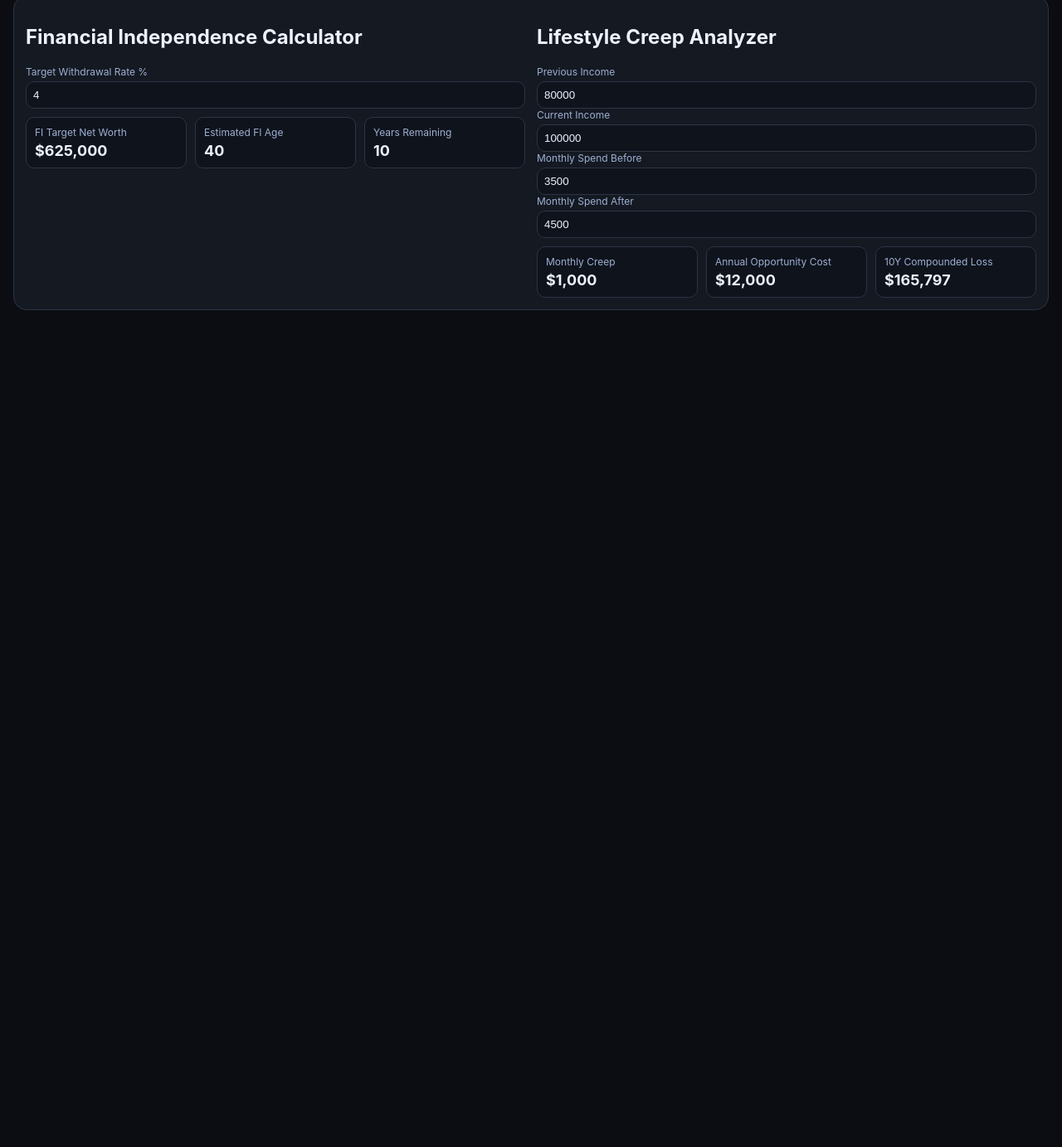
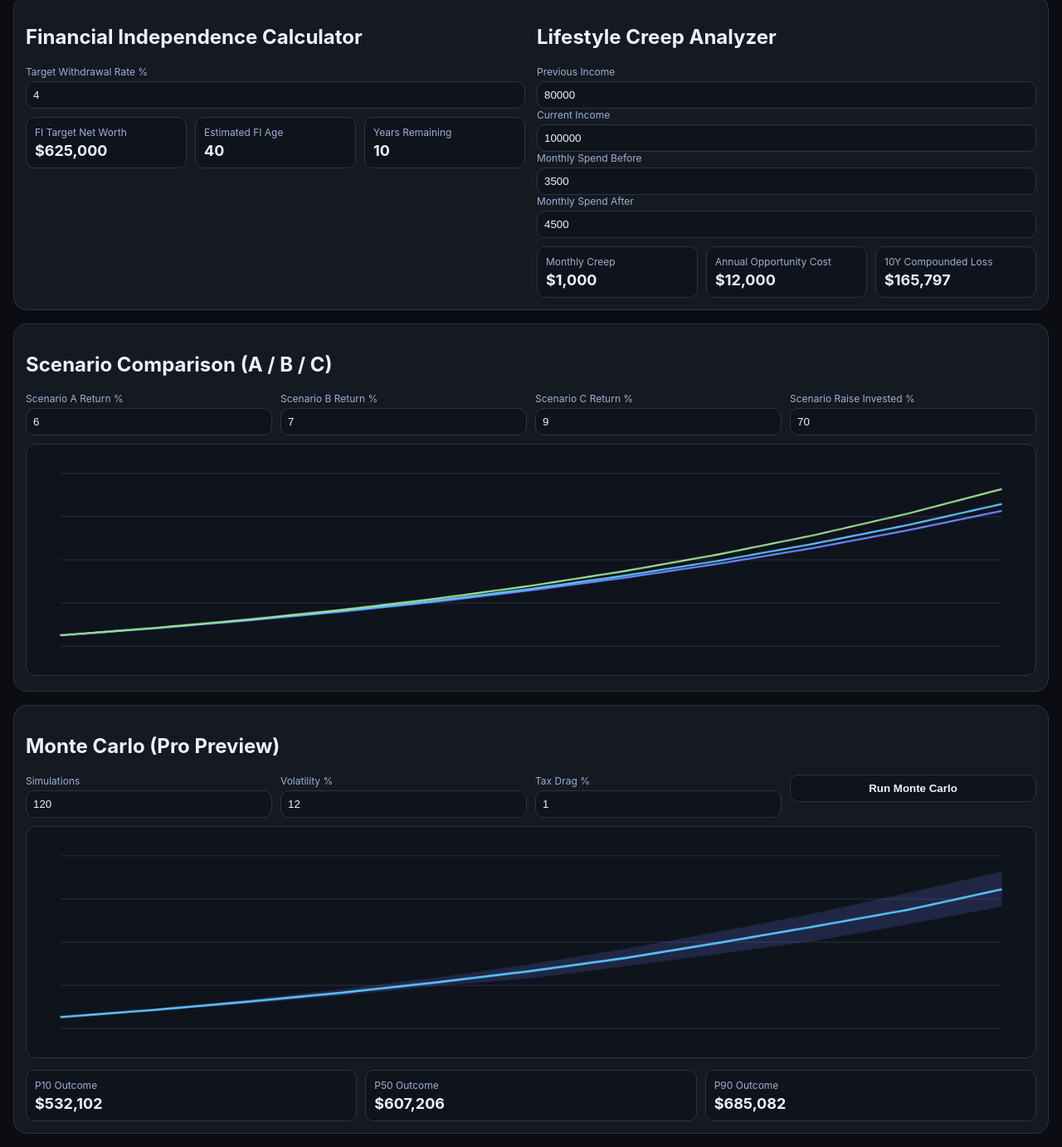
Before and after one commit to GabeTHEGreat777/Project-App-Finance, a plain HTML site: page index.html in a window 1280 px wide. Shown: the part 725-2108 px from the top of the page at 83% size. Before the commit the page ends 1115 px from the top, so only its background shows below. Drawn offline with Linux system fonts and the light colour scheme.

Commit message:
feat: add WealthArc scenario comparison and Monte Carlo preview

```diff
--- a/app.js
+++ b/app.js
@@ -1,27 +1,29 @@
 const $ = id => document.getElementById(id);
-const ids = ['netWorth','income','saveRate','raisePct','raiseInvestPct','returnPct','inflationPct','horizon','wr','prevIncome','currIncome','spendBefore','spendAfter'];
-ids.forEach(id=>$(id).addEventListener('input', render));
+const ids = ['netWorth','income','saveRate','raisePct','raiseInvestPct','returnPct','inflationPct','horizon','wr','prevIncome','currIncome','spendBefore','spendAfter','retA','retB','retC','scenarioInvest','sims','volatility','taxDrag'];
+ids.forEach(id=>$(id)?.addEventListener('input', render));
+$('runMonte')?.addEventListener('click', runMonteCarlo);
 
 function currency(n){return `$${Math.round(n).toLocaleString()}`}
 
-function project({years,nw,income,saveRate,raisePct,raiseInvestPct,ret,infl}){
+function project({years,nw,income,saveRate,raisePct,raiseInvestPct,ret,infl,taxDrag=0}){
   const d=[nw], l=[nw];
   let di=nw, li=nw, inc=income;
+  const effectiveRet=Math.max(-20, ret-taxDrag);
   for(let y=1;y<=years;y++){
     const baseSave=inc*(saveRate/100);
     const raise=inc*(raisePct/100);
     const investRaise=raise*(raiseInvestPct/100);
     const driftRaise=raise-investRaise;
-    di = di*(1+ret/100) + baseSave + investRaise;
-    li = li*(1+ret/100) + baseSave - driftRaise;
+    di = di*(1+effectiveRet/100) + baseSave + investRaise;
+    li = li*(1+effectiveRet/100) + baseSave - driftRaise;
     d.push(di); l.push(li);
     inc *= (1 + infl/100 + raisePct/100);
   }
   return {d,l};
 }
 
-function drawChart(d,l){
-  const c=$('chart'),ctx=c.getContext('2d');
+function drawTwoLineChart(canvasId,d,l,colorA='#6a88ff',colorB='#c35c76'){
+  const c=$(canvasId),ctx=c.getContext('2d');
   const w=c.width,h=c.height,p=40;
   ctx.clearRect(0,0,w,h);
   const max=Math.max(...d,...l)*1.1;
@@ -31,8 +33,8 @@ function drawChart(d,l){
   ctx.strokeStyle='#2d3444';ctx.lineWidth=1;
   for(let i=0;i<5;i++){const yy=p+i*(h-2*p)/4;ctx.beginPath();ctx.moveTo(p,yy);ctx.lineTo(w-p,yy);ctx.stroke();}
 
-  ctx.beginPath(); ctx.moveTo(x(0),y(d[0])); d.forEach((v,i)=>ctx.lineTo(x(i),y(v))); ctx.strokeStyle='#6a88ff'; ctx.lineWidth=3; ctx.stroke();
-  ctx.beginPath(); ctx.moveTo(x(0),y(l[0])); l.forEach((v,i)=>ctx.lineTo(x(i),y(v))); ctx.strokeStyle='#c35c76'; ctx.lineWidth=3; ctx.stroke();
+  ctx.beginPath(); ctx.moveTo(x(0),y(d[0])); d.forEach((v,i)=>ctx.lineTo(x(i),y(v))); ctx.strokeStyle=colorA; ctx.lineWidth=3; ctx.stroke();
+  ctx.beginPath(); ctx.moveTo(x(0),y(l[0])); l.forEach((v,i)=>ctx.lineTo(x(i),y(v))); ctx.strokeStyle=colorB; ctx.lineWidth=3; ctx.stroke();
 
   ctx.beginPath();
   d.forEach((v,i)=> i===0?ctx.moveTo(x(i),y(v)):ctx.lineTo(x(i),y(v)));
@@ -40,22 +42,82 @@ function drawChart(d,l){
   ctx.closePath(); ctx.fillStyle='rgba(92,195,255,0.15)'; ctx.fill();
 }
 
+function drawScenarioChart(series){
+  const c=$('scenarioChart'),ctx=c.getContext('2d');
+  const w=c.width,h=c.height,p=40;
+  ctx.clearRect(0,0,w,h);
+  const all=series.flatMap(s=>s.values);
+  const max=Math.max(...all)*1.1;
+  const len=series[0].values.length;
+  const x=i=>p+i*(w-2*p)/(len-1);
+  const y=v=>h-p-(v/max)*(h-2*p);
+  ctx.strokeStyle='#2d3444';ctx.lineWidth=1;
+  for(let i=0;i<5;i++){const yy=p+i*(h-2*p)/4;ctx.beginPath();ctx.moveTo(p,yy);ctx.lineTo(w-p,yy);ctx.stroke();}
+
+  series.forEach(s=>{
+    ctx.beginPath();
+    ctx.moveTo(x(0),y(s.values[0]));
+    s.values.forEach((v,i)=>ctx.lineTo(x(i),y(v)));
+    ctx.strokeStyle=s.color;ctx.lineWidth=2.5;ctx.stroke();
+  });
+}
+
+function percentile(arr,p){
+  const a=[...arr].sort((x,y)=>x-y);
+  const idx=(a.length-1)*p;
+  const lo=Math.floor(idx), hi=Math.ceil(idx);
+  if(lo===hi) return a[lo];
+  return a[lo] + (a[hi]-a[lo])*(idx-lo);
+}
+
+function drawMonteChart(points){
+  const c=$('monteChart'),ctx=c.getContext('2d');
+  const w=c.width,h=c.height,p=40;
+  ctx.clearRect(0,0,w,h);
+  const max=Math.max(...points.p10,...points.p50,...points.p90)*1.1;
+  const len=points.p50.length;
+  const x=i=>p+i*(w-2*p)/(len-1);
+  const y=v=>h-p-(v/max)*(h-2*p);
+
+  ctx.strokeStyle='#2d3444';ctx.lineWidth=1;
+  for(let i=0;i<5;i++){const yy=p+i*(h-2*p)/4;ctx.beginPath();ctx.moveTo(p,yy);ctx.lineTo(w-p,yy);ctx.stroke();}
+
+  ctx.beginPath();
+  points.p90.forEach((v,i)=> i===0?ctx.moveTo(x(i),y(v)):ctx.lineTo(x(i),y(v)));
+  for(let i=points.p10.length-1;i>=0;i--) ctx.lineTo(x(i),y(points.p10[i]));
+  ctx.closePath(); ctx.fillStyle='rgba(106,136,255,0.18)'; ctx.fill();
+
+  ctx.beginPath(); ctx.moveTo(x(0),y(points.p50[0])); points.p50.forEach((v,i)=>ctx.lineTo(x(i),y(v))); ctx.strokeStyle='#5cc3ff'; ctx.lineWidth=3; ctx.stroke();
+}
+
+function baseInputs(){
+  return {
+    nw:+$('netWorth').value||0,
+    income:+$('income').value||0,
+    saveRate:+$('saveRate').value||0,
+    raisePct:+$('raisePct').value||0,
+    raiseInvestPct:+$('raiseInvestPct').value||0,
+    ret:+$('returnPct').value||0,
+    infl:+$('inflationPct').value||0,
+    years:+$('horizon').value||10,
+  }
+}
+
 function render(){
-  const nw=+$('netWorth').value||0, income=+$('income').value||0, saveRate=+$('saveRate').value||0;
-  const raisePct=+$('raisePct').value||0, raiseInvestPct=+$('raiseInvestPct').value||0, ret=+$('returnPct').value||0;
-  const infl=+$('inflationPct').value||0, years=+$('horizon').value||10, wr=+$('wr').value||4;
+  const b=baseInputs();
+  const wr=+$('wr').value||4;
 
-  const {d,l}=project({years,nw,income,saveRate,raisePct,raiseInvestPct,ret,infl});
-  drawChart(d,l);
+  const {d,l}=project({...b});
+  drawTwoLineChart('chart',d,l);
 
   const driftCost = d[d.length-1]-l[l.length-1];
   $('driftCost').textContent=currency(driftCost);
 
-  const ten=project({years:10,nw,income,saveRate,raisePct,raiseInvestPct,ret,infl});
+  const ten=project({...b,years:10});
   $('delta10').textContent = currency(ten.d[10]-ten.l[10]);
 
-  const annualSave=income*(saveRate/100);
-  const fiTarget=annualSave/(wr/100);
+  const annualSave=b.income*(b.saveRate/100);
+  const fiTarget=annualSave/(wr/100||0.04);
   $('fiTarget').textContent=currency(fiTarget);
 
   const currAge=30;
@@ -64,15 +126,62 @@ function render(){
   $('fiAge').textContent=fiAge;
   $('yearsRemain').textContent= fiIndex===-1 ? '>10' : String(fiIndex);
 
-  const prev=+$('prevIncome').value||0,curr=+$('currIncome').value||0;
   const sb=+$('spendBefore').value||0,sa=+$('spendAfter').value||0;
   const monthlyCreep=Math.max(0,sa-sb);
   $('monthlyCreep').textContent=currency(monthlyCreep);
   const annualCost=monthlyCreep*12;
   $('annualCost').textContent=currency(annualCost);
-  const compLoss=annualCost*(((1+ret/100)**10-1)/(ret/100||0.07));
+  const compLoss=annualCost*(((1+b.ret/100)**10-1)/(b.ret/100||0.07));
   $('compLoss').textContent=currency(compLoss);
   $('fiDelay').textContent = driftCost>0 ? `${Math.max(1,Math.round(driftCost/(annualSave||1)))} years` : '0 years';
+
+  const scenarioInvest=+$('scenarioInvest').value||70;
+  const sA=project({...b,ret:+$('retA').value||6,raiseInvestPct:scenarioInvest}).d;
+  const sB=project({...b,ret:+$('retB').value||7,raiseInvestPct:scenarioInvest}).d;
+  const sC=project({...b,ret:+$('retC').value||9,raiseInvestPct:scenarioInvest}).d;
+  drawScenarioChart([
+    {name:'A',values:sA,color:'#6a88ff'},
+    {name:'B',values:sB,color:'#5cc3ff'},
+    {name:'C',values:sC,color:'#9ee493'},
+  ]);
+}
+
+function runMonteCarlo(){
+  const b=baseInputs();
+  const sims=Math.max(20, +$('sims').value||120);
+  const vol=+$('volatility').value||12;
+  const taxDrag=+$('taxDrag').value||1;
+
+  const tracks=[];
+  for(let s=0;s<sims;s++){
+    const vals=[b.nw];
+    let v=b.nw, inc=b.income;
+    for(let y=1;y<=b.years;y++){
+      const randomShock=((Math.random()*2-1)*vol);
+      const ret=(b.ret - taxDrag + randomShock);
+      const baseSave=inc*(b.saveRate/100);
+      const raise=inc*(b.raisePct/100);
+      const investRaise=raise*(b.raiseInvestPct/100);
+      v = v*(1+ret/100) + baseSave + investRaise;
+      vals.push(v);
+      inc *= (1 + b.infl/100 + b.raisePct/100);
+    }
+    tracks.push(vals);
+  }
+
+  const p10=[],p50=[],p90=[];
+  for(let i=0;i<=b.years;i++){
+    const col=tracks.map(t=>t[i]);
+    p10.push(percentile(col,0.1));
+    p50.push(percentile(col,0.5));
+    p90.push(percentile(col,0.9));
+  }
+
+  drawMonteChart({p10,p50,p90});
+  $('p10').textContent=currency(p10[p10.length-1]);
+  $('p50').textContent=currency(p50[p50.length-1]);
+  $('p90').textContent=currency(p90[p90.length-1]);
 }
 
 render();
+runMonteCarlo();
--- a/index.html
+++ b/index.html
@@ -63,6 +63,33 @@
         </div>
       </div>
     </section>
+
+    <section class="card">
+      <h2>Scenario Comparison (A / B / C)</h2>
+      <div class="row">
+        <label>Scenario A Return % <input id="retA" type="number" value="6" /></label>
+        <label>Scenario B Return % <input id="retB" type="number" value="7" /></label>
+        <label>Scenario C Return % <input id="retC" type="number" value="9" /></label>
+        <label>Scenario Raise Invested % <input id="scenarioInvest" type="number" value="70" /></label>
+      </div>
+      <canvas id="scenarioChart" width="1200" height="320"></canvas>
+    </section>
+
+    <section class="card">
+      <h2>Monte Carlo (Pro Preview)</h2>
+      <div class="row">
+        <label>Simulations <input id="sims" type="number" value="120" /></label>
+        <label>Volatility % <input id="volatility" type="number" value="12" /></label>
+        <label>Tax Drag % <input id="taxDrag" type="number" value="1" /></label>
+        <label><button id="runMonte" type="button">Run Monte Carlo</button></label>
+      </div>
+      <canvas id="monteChart" width="1200" height="320"></canvas>
+      <div class="metrics small">
+        <div><span>P10 Outcome</span><strong id="p10">$0</strong></div>
+        <div><span>P50 Outcome</span><strong id="p50">$0</strong></div>
+        <div><span>P90 Outcome</span><strong id="p90">$0</strong></div>
+      </div>
+    </section>
   </main>
 
   <script src="app.js"></script>
--- a/styles.css
+++ b/styles.css
@@ -5,7 +5,8 @@
 .card{background:var(--card);border:1px solid var(--line);border-radius:16px;padding:14px}
 .row{display:grid;grid-template-columns:repeat(4,minmax(0,1fr));gap:10px;margin-bottom:10px}
 label{display:flex;flex-direction:column;font-size:12px;color:var(--muted);gap:4px}
-input,select{background:#0f131c;color:var(--txt);border:1px solid var(--line);border-radius:10px;padding:8px}
+input,select,button{background:#0f131c;color:var(--txt);border:1px solid var(--line);border-radius:10px;padding:8px}
+button{cursor:pointer;font-weight:700}
 canvas{width:100%;height:280px;background:#0f131c;border:1px solid var(--line);border-radius:12px}
 .metrics{display:grid;grid-template-columns:repeat(3,minmax(0,1fr));gap:10px;margin-top:10px}
 .metrics div{background:#0f131c;border:1px solid var(--line);padding:10px;border-radius:10px}
```
Also changed, not shown: README.md.
